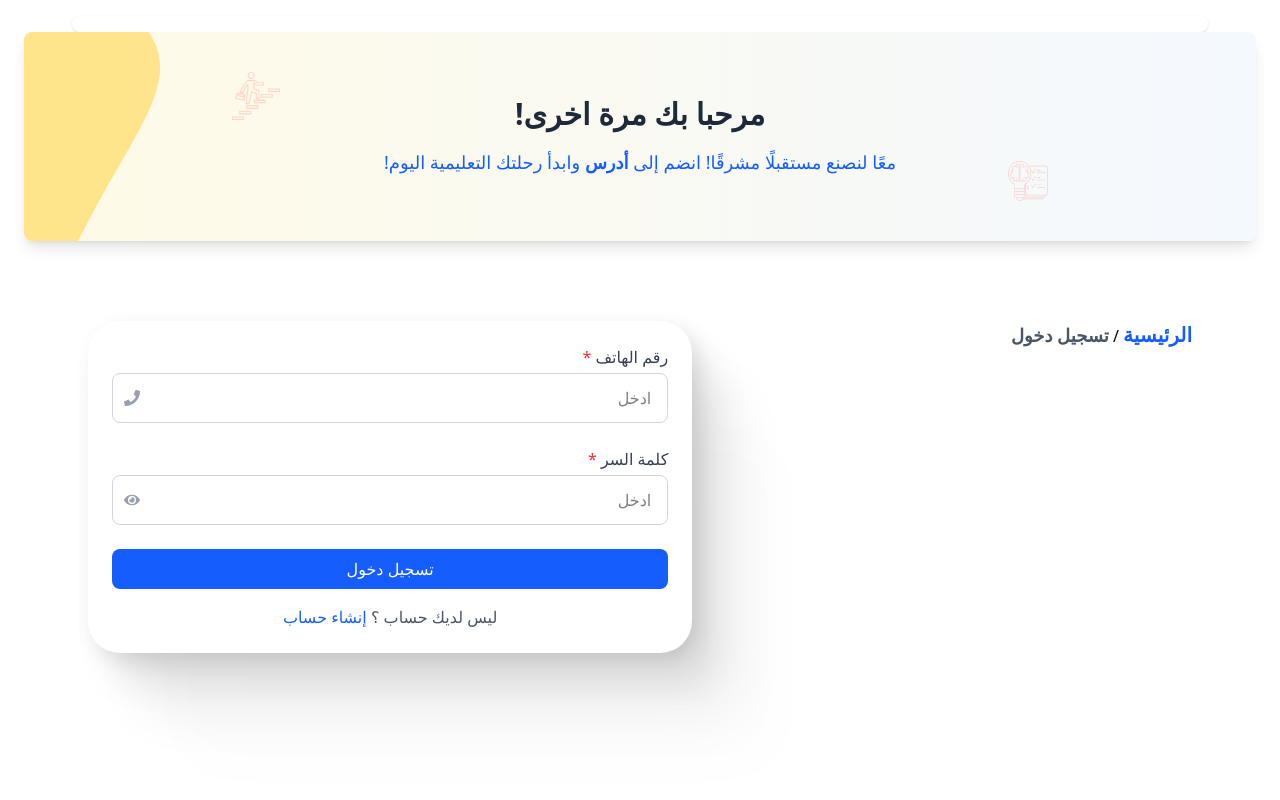
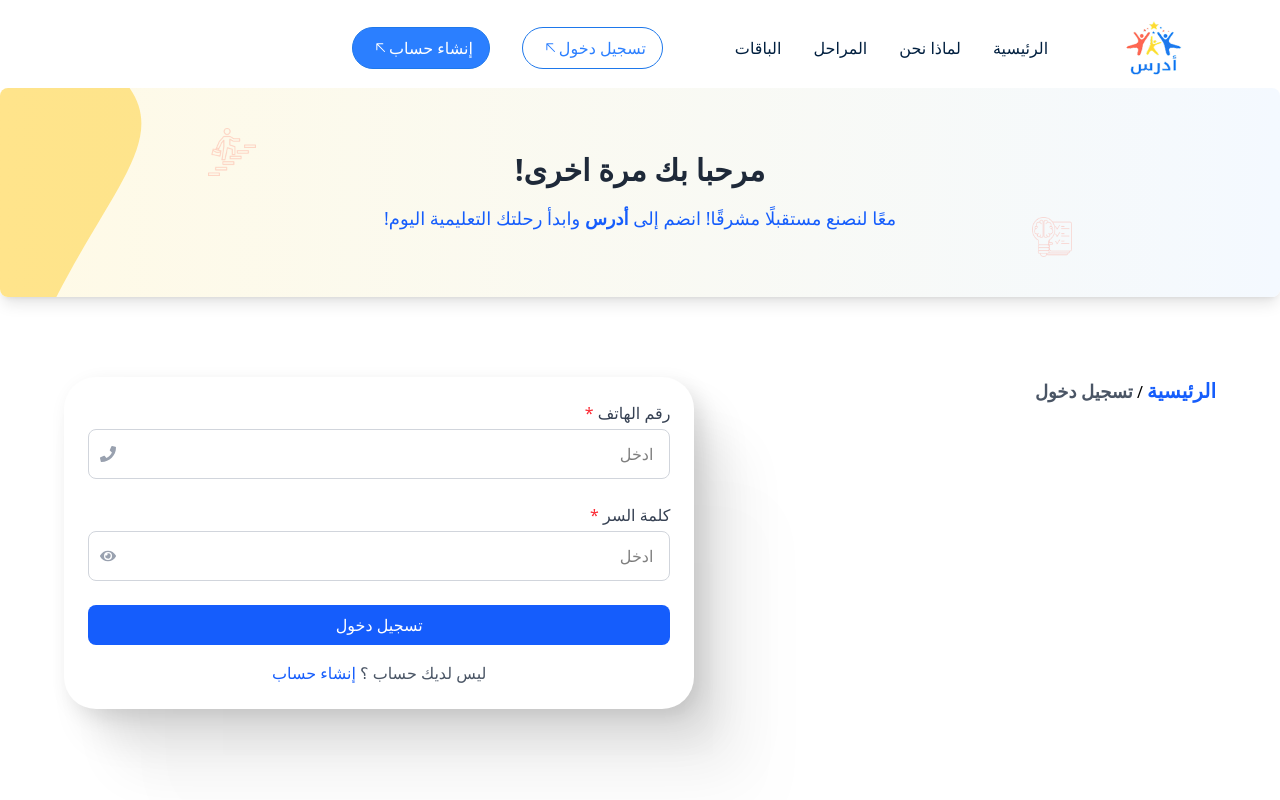
Before and after one commit to ShroukMostafaAhmed/lms-website, a React (Vite) app: page /login in a window 1280 px wide. Shown: the top 800 px of the page. Built offline with nearby package versions, Linux system fonts and the light colour scheme.

Commit message:
app layout with navbar and footer

```diff
--- a/src/AppLayout.jsx
+++ b/src/AppLayout.jsx
@@ -12,11 +12,11 @@ function AppLayout() {
         <>
             <ScrollRestoration/>
             <div className="w-full">
-                <div dir="rtl" className="flex flex-row min-h-screen gap-6">
+                <div dir="rtl" className="flex flex-row min-h-screen gap-3">
                     {location.pathname !== "/login" && location.pathname !== '/register' && (
                         <Sidebar />
                     )}
-                    <div className={`px-6 w-full ${location.pathname !== "/login" && location.pathname !== '/register' && "lg:mr-[182px] mr-[45px]"} `}>
+                    <div className={`w-full `}>
                         <Header/>
                         <div dir="rtl" className="w-full">
                             <Outlet />
--- a/src/components/Cards/StageCard.jsx
+++ b/src/components/Cards/StageCard.jsx
@@ -2,7 +2,7 @@ import React from 'react';
 
 function StageCard({ stage }) {
     return (
-        <div className="relative w-64 lg:w-80 h-48 rounded-xl overflow-hidden shadow-lg hover:scale-105 transition-all duration-300 ease-in-out my-4 lg:my-0">
+        <div className="relative w-64 lg:w-52 h-48 rounded-xl overflow-hidden shadow-lg hover:scale-105 transition-all duration-300 ease-in-out my-4 lg:my-0">
             {/* Background Image */}
             <div
                 className="absolute inset-0 bg-cover bg-center"
--- a/src/components/Cards/VideoCard.jsx
+++ b/src/components/Cards/VideoCard.jsx
@@ -6,7 +6,7 @@ export default function VideoCard({video}) {
 
     return (
         <div
-            className="w-[95%] sm:w-72 lg:w-84 hover:scale-103 transition-all duration-300 ease-in-out rounded-lg shadow-lg overflow-hidden cursor-pointer"
+            className="w-[80%] sm:w-64 md:w-64 lg:w-68 hover:scale-103 transition-all duration-300 ease-in-out rounded-lg shadow-lg overflow-hidden cursor-pointer"
             onClick={() => navigate(`/skill_details` , {state: {id: video.id, title: video.title}})}
         >
             {/* Image Container with Play Button Overlay */}
--- a/src/components/Slider/Slider.jsx
+++ b/src/components/Slider/Slider.jsx
@@ -19,7 +19,7 @@ const Slider = ({products}) => {
             grabCursor={true} // Enables drag-scroll
             slidesPerView="auto" // Multiple cards visible
             spaceBetween={10} // ✅ Reduce space between slides
-            className="w-full flex justify-center items-center"
+            className="w-screen flex justify-center items-center"
         >
             {products.map((product) => (
                 <SwiperSlide
--- a/src/components/main/Header.jsx
+++ b/src/components/main/Header.jsx
@@ -1,19 +1,15 @@
-import React, { useState } from 'react';
+import React, { useState } from "react";
 import { GoArrowUpLeft } from "react-icons/go";
-import {useLocation, useNavigate} from "react-router-dom";
-import { Search } from "lucide-react";
+import { useLocation, useNavigate } from "react-router-dom";
+import { Search, X } from "lucide-react";
 
 const Header = () => {
-    // use Navigate
-    const navigate = useNavigate()
-
-    // use Location
-    const location = useLocation()
+    const navigate = useNavigate();
+    const location = useLocation();
 
     const [isMenuOpen, setIsMenuOpen] = useState(false);
-
-    // states
     const [query, setQuery] = useState("");
+    const [isSearchOpen, setIsSearchOpen] = useState(false);
 
     const handleScroll = (id) => {
         document.getElementById(id)?.scrollIntoView({ behavior: "smooth" });
@@ -21,68 +17,81 @@ const Header = () => {
     };
 
     return (
-        <header className="flex items-center justify-between px-4 md:px-3 lg:px-12 pt-4 bg-white relative">
-            <div dir="rtl" className="flex items-center justify-between w-full px-4 lg:px-20 py-2 rounded-full shadow-sm">
-                {/* Logo - center on mobile, right on desktop */}
-                {location.pathname === '/login' || location.pathname === '/register' && (
-                    <div className="order-2 lg:order-1" onClick={() => navigate('/')}>
-                        <img
-                            src="/logo.png"
-                            alt="Adrees Logo"
-                            className="h-10 w-10 lg:h-16 lg:w-16 cursor-pointer"
-                        />
+        <header className={`flex items-center max-w-screen-xl mr-0 lg:w-[80%] md:w-[70%] sm:w-[60%] w-[50%] justify-between ${(location.pathname === "/login" || location.pathname === "/register") ? "px-4 md:px-3 lg:px-12" : ""} pt-2 bg-white relative`}>
+            <div dir="rtl" className={`flex items-center justify-between w-full ${(location.pathname === "/login" || location.pathname === "/register") ? "px-4 md:px-3 lg:px-12 rounded-full" : "px-4"} py-2`}>
+
+                {/* Logo */}
+                {(location.pathname === "/login" || location.pathname === "/register") && (
+                    <div className="order-2 lg:order-1" onClick={() => navigate("/")}>
+                        <img src="/logo.png" alt="Adrees Logo" className="h-10 w-10 lg:h-16 lg:w-16 cursor-pointer" />
                     </div>
                 )}
 
-                {location.pathname !== "/login" && location.pathname !== "/register" && (
-                    <div >
+                {(location.pathname !== "/login" && location.pathname !== "/register") && (
                     <h2 className="font-bold text-[18px] lg:text-[32px] leading-[44.8px] text-[#001F3F]">الرئيسية</h2>
+                )}
+
+                {/* Search Section */}
+                {(location.pathname !== "/login" && location.pathname !== "/register") && (
+                    <div className="relative">
+                        {/* Search Icon - Only on Small Screens */}
+                        {!isSearchOpen && (
+                            <button onClick={() => setIsSearchOpen(true)} className="md:hidden text-gray-600">
+                                <Search size={24} />
+                            </button>
+                        )}
+
+                        {/* Search Bar - Only on Small Screens When Open */}
+                        {isSearchOpen && (
+                            <div className="relative right-10 top-0 w-[160px] flex items-center bg-white border border-gray-300 rounded-full p-2 shadow-md md:hidden">
+                                <input
+                                    type="text"
+                                    value={query}
+                                    onChange={(e) => setQuery(e.target.value)}
+                                    placeholder="ابحث..."
+                                    className="w-full bg-transparent text-right focus:outline-none"
+                                />
+                                <button onClick={() => setIsSearchOpen(false)} className="text-gray-600 ml-2">
+                                    <X size={20} />
+                                </button>
                             </div>
                         )}
 
-                {location.pathname !== "/login" && location.pathname !== "/register" && (
-                    <div className="relative w-fit">
+                        {/* Search Bar - Always Visible on Medium & Large Screens */}
+                        {!isSearchOpen && (
+                            <div className="hidden md:block relative w-fit">
                                 <input
                                     type="text"
                                     value={query}
                                     onChange={(e) => setQuery(e.target.value)}
                                     placeholder="ابحث"
-                            className="w-[80%] rounded-full border border-gray-300 bg-gray-100 px-4 py-2 pr-10 text-right text-gray-700 focus:border-blue-500 focus:bg-white focus:outline-none"
+                                    className="w-full rounded-full border border-gray-300 bg-gray-100 px-4 py-2 pr-10 text-right text-gray-700 focus:border-blue-500 focus:bg-white focus:outline-none"
                                 />
                                 <Search className="absolute right-3 top-1/2 -translate-y-1/2 text-gray-400" size={20} />
                             </div>
                         )}
+                    </div>
+                )}
 
-                {/* Navigation for desktop */}
-                {location.pathname == '/login' || location.pathname == '/register' && (
+                {/* Navigation - Only on Large Screens */}
+                {(location.pathname === "/login" || location.pathname === "/register") && (
                     <nav dir="rtl" className="order-2 hidden lg:flex items-center space-x-8 text-gray-700">
-                        <button
-                            onClick={() => {
-                                navigate('/')
-                                setIsMenuOpen(!isMenuOpen);
-                            }}
-                            className="font-normal text-[16px] leading-[22.4px] text-[#001F3F] cursor-pointer">الرئيسية</button>
+                        <button onClick={() => navigate("/")} className="font-normal text-[16px] leading-[22.4px] text-[#001F3F] cursor-pointer">الرئيسية</button>
                         <button onClick={() => handleScroll("whyUs")} className="font-normal text-[16px] leading-[22.4px] text-[#001F3F] cursor-pointer">لماذا نحن</button>
                         <button onClick={() => handleScroll("education")} className="font-normal text-[16px] leading-[22.4px] text-[#001F3F] cursor-pointer">المراحل</button>
-                        <button onClick={() => handleScroll("subs")} className="font-normal text-[16px] leading-[22.4px] text-[#001F3F] cursor-pointer">الباقات</button>x`
+                        <button onClick={() => handleScroll("subs")} className="font-normal text-[16px] leading-[22.4px] text-[#001F3F] cursor-pointer">الباقات</button>
                     </nav>
                 )}
 
-                {/* Buttons - last on mobile, first on desktop */}
-                {location.pathname == '/login' || location.pathname == '/register' && (
+                {/* Buttons - Only on Login/Register Pages */}
+                {(location.pathname === "/login" || location.pathname === "/register") && (
                     <div dir="rtl" className="order-3 lg:order-3 flex items-center space-x-2 lg:space-x-8">
-                        <button
-                            onClick={() => navigate('/login')}
-                            className="py-1 px-2 lg:py-2 lg:px-4 text-xs lg:text-base bg-white hover:bg-blue-500 text-blue-500 hover:text-white border border-[#1E78EB] rounded-full flex items-center cursor-pointer"
-                        >
+                        <button onClick={() => navigate("/login")} className="py-1 px-2 lg:py-2 lg:px-4 text-xs lg:text-base bg-white hover:bg-blue-500 text-blue-500 hover:text-white border border-[#1E78EB] rounded-full flex items-center cursor-pointer">
                             <span>تسجيل دخول</span>
                             <GoArrowUpLeft className="ml-1 h-3 w-3 lg:h-4 lg:w-4" />
                         </button>
 
-                        <button
-                            onClick={() => navigate('/register')}
-                            className="py-1 px-2 lg:py-2 lg:px-4 text-xs lg:text-base bg-blue-500 hover:bg-white hover:text-blue-500 border border-[#1E78EB] text-white rounded-full flex items-center cursor-pointer"
-                        >
+                        <button onClick={() => navigate("/register")} className="py-1 px-2 lg:py-2 lg:px-4 text-xs lg:text-base bg-blue-500 hover:bg-white hover:text-blue-500 border border-[#1E78EB] text-white rounded-full flex items-center cursor-pointer">
                             <span>إنشاء حساب</span>
                             <GoArrowUpLeft className="ml-1 h-3 w-3 lg:h-4 lg:w-4" />
                         </button>
--- a/src/components/main/Sidebar.jsx
+++ b/src/components/main/Sidebar.jsx
@@ -42,15 +42,15 @@ function Sidebar() {
     }, []);
 
     return (
-        <div dir="rtl" className="lg:flex z-50 lg:flex-col w-auto lg:w-[212px] fixed lg:h-screen shadow-md">
-            <button className="px-3 py-4 text-blue-500 lg:hidden" onClick={toggleSidebar}>
+        <div dir="rtl" className="lg:flex z-50 lg:flex-col w-auto lg:w-[212px] relative h-16 lg:h-fit shadow-md">
+            <button className="px-3 py-4 text-blue-500 lg:hidden h-fit" onClick={toggleSidebar}>
                 {isOpen ? <X size={28} /> : <Menu size={28} />}
             </button>
 
             {/* Sidebar Drawer */}
             <div
                 ref={sidebarRef}
-                className={`fixed top-0 w-[212px] right-0 h-full bg-[#F9F9F9] shadow-lg p-4 transition-transform overflow-y-auto ${
+                className={`fixed top-0 w-[212px] right-0 h-auto bg-[#F9F9F9] shadow-lg p-4 transition-transform overflow-y-auto ${
                     isOpen ? 'translate-x-0' : 'translate-x-full'
                 } lg:translate-x-0 lg:relative lg:flex lg:flex-col`}
             >
--- a/src/pages/Home/Home.jsx
+++ b/src/pages/Home/Home.jsx
@@ -27,7 +27,7 @@ function Home() {
     ]
 
     return (
-        <div dir="rtl">
+        <div dir="rtl" className="w-full">
             <div className="my-6">
                 <Slider products={products}/>
             </div>
```
Also changed, not shown: src/App.jsx (+7 -5 lines), src/components/main/sidebarConfig.jsx (+1 -15 lines), src/pages/NotFound/NotFound.jsx (added, +11 -0 lines). Lines whose indentation alone changed are shown as unchanged.
